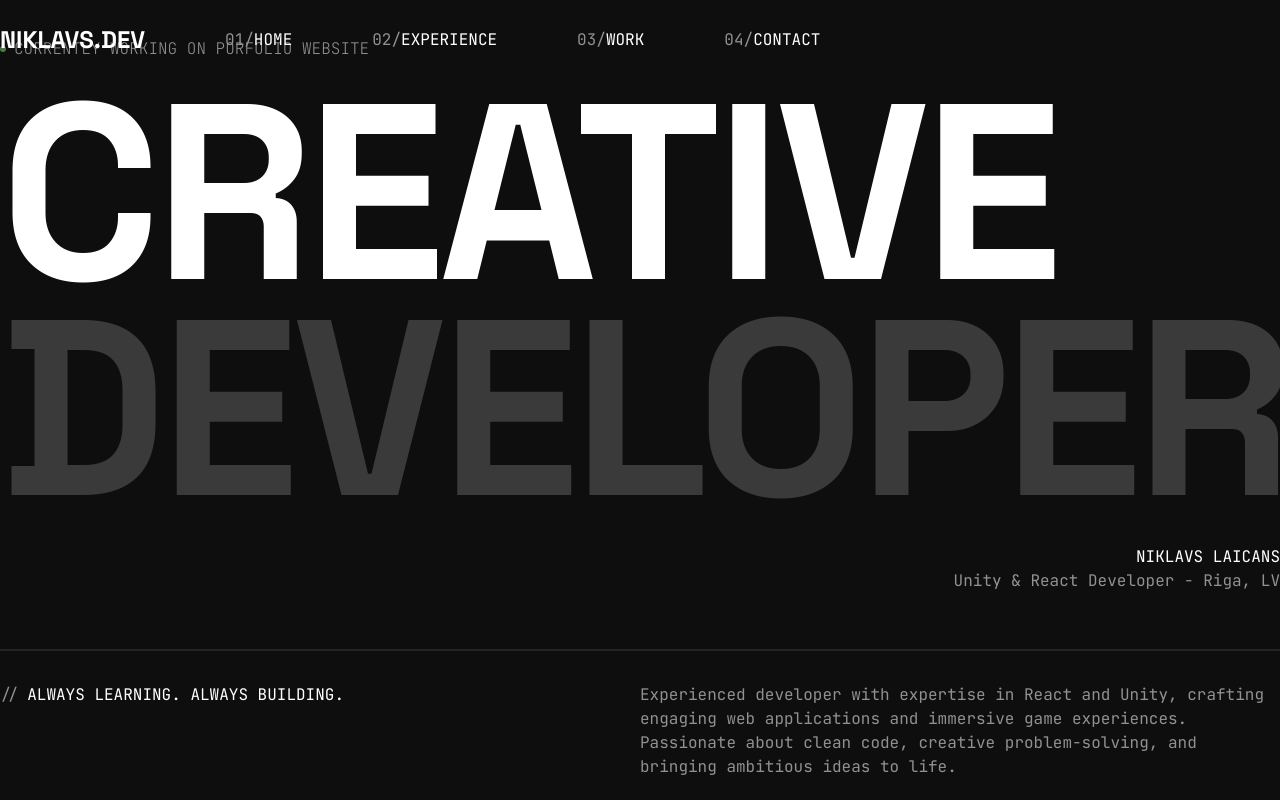
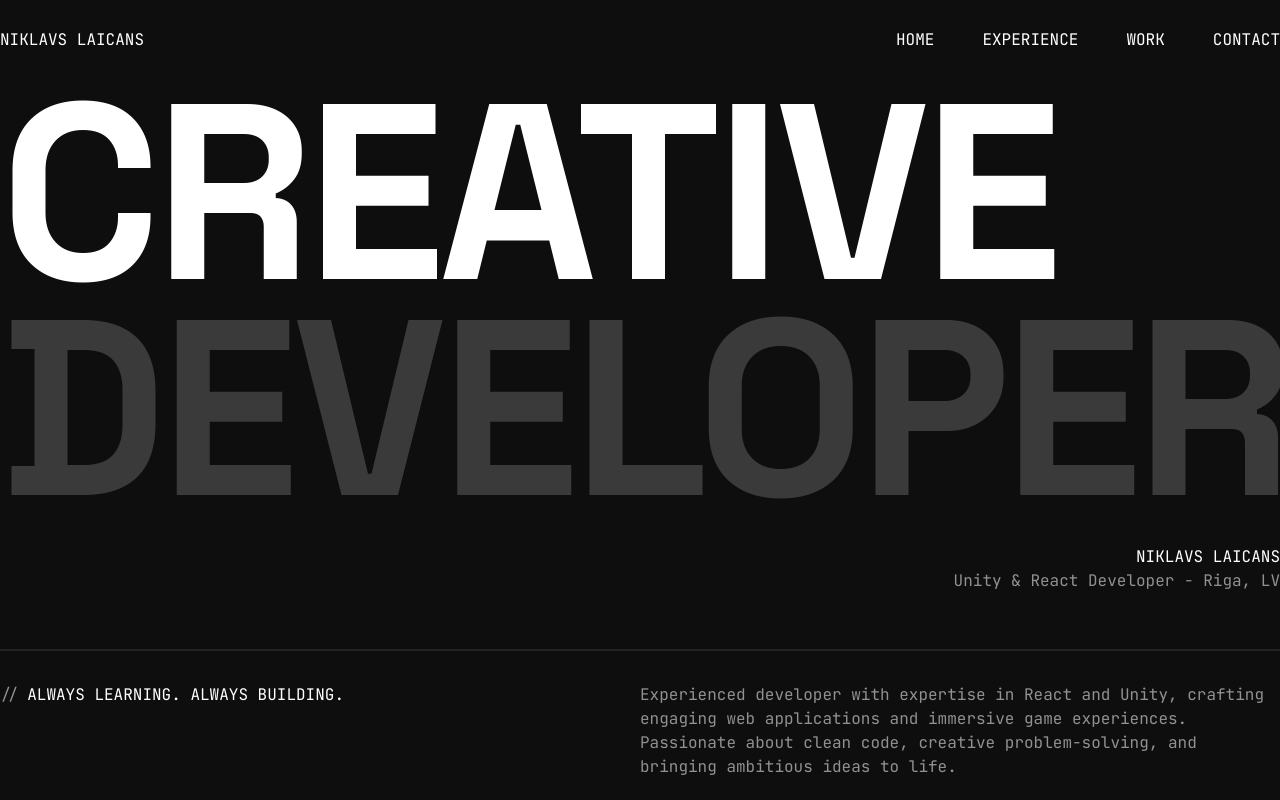
Before and after one commit to Nikseell/portfolio, a React (Vite) app: page / in a window 1280 px wide. Built offline with nearby package versions, Linux system fonts and the light colour scheme.

Commit message:
Navigation layout changes

```diff
--- a/src/layout/Navigation.tsx
+++ b/src/layout/Navigation.tsx
@@ -1,23 +1,13 @@
-function NavItem({ number, title }: { number: number; title: string }) {
-  return (
-    <a>
-      <span className="text-[#919191]">0{number}/</span>{title}
-    </a>
-  )
-}
-
 const Navigation = () => {
   return (
-    <nav className="fixed top-0 max-w-360 w-full z-50">
-      <div className="w-full mx-auto h-20 flex items-center gap-20 uppercase">
-        <h2 className="leading-[0.9] font-bold text-2xl">Niklavs.dev</h2>
-        {['Home', 'Experience', 'Work', 'Contact'].map((title, i) => (
-          <NavItem
-            key={title}
-            number={i + 1}
-            title={title}
-          />
-        ))}
+    <nav className="fixed top-0 max-w-330 w-full z-50 bg-bg">
+      <div className="w-full mx-auto h-20 flex items-center uppercase justify-between">
+        <p className="text-md">Niklavs Laicans</p>
+        <div className="flex gap-12">
+          {['Home', 'Experience', 'Work', 'Contact'].map((title, i) => (
+            <a>{title}</a>
+          ))}
+        </div>
       </div>
     </nav>
   )
```
